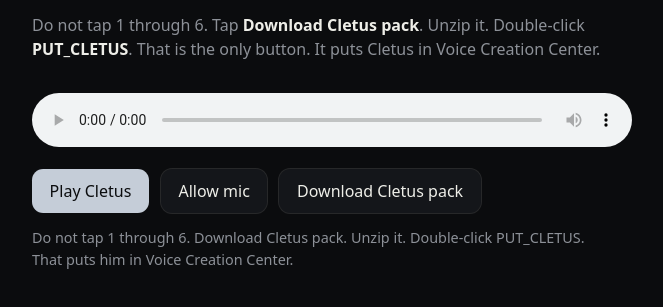
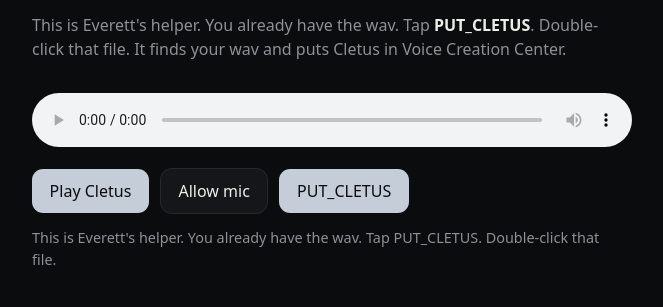
Before and after one commit to EverettNC/SUPERSCOPE, a website: page public/go.html in a window 1280 px wide. Shown: the part 125-432 px from the top of the page, without its empty margins (308-971 px from the left). Drawn offline with Linux system fonts and the light colour scheme; no server answers.

Commit message:
PUT_CLETUS on her page. She already has the wav.

```diff
--- a/command.json
+++ b/command.json
@@ -1 +1 @@
-{"action":"speak","id":"old-zip-1","code":"YRK1-HELP","text":"You unzipped the old pack. That is why you only see cletus.wav and phrases 1 through 8. Tap Download Cletus pack again. New zip has a folder named incoming and a file named PUT_CLETUS. Double-click PUT_CLETUS. That puts him in Voice Creation Center."}
+{"action":"speak","id":"with-everett-1","code":"YRK1-HELP","text":"This is Everett's helper. You already have the wav. Tap PUT_CLETUS on this page. Double-click that file. It puts Cletus in Voice Creation Center."}
--- a/public/go.html
+++ b/public/go.html
@@ -24,12 +24,12 @@ button, a.btn { font: inherit; cursor:pointer; border:0; border-radius:.7rem; mi
 <div class="wrap">
   <p class="brand">Scope</p>
   <h1>Cletus is here.</h1>
-  <p>Do not tap 1 through 6. Tap <strong style="color:var(--fg)">Download Cletus pack</strong>. Unzip it. Double-click <strong style="color:var(--fg)">PUT_CLETUS</strong>. That is the only button. It puts Cletus in Voice Creation Center.</p>
+  <p>This is Everett's helper. You already have the wav. Tap <strong style="color:var(--fg)">PUT_CLETUS</strong>. Double-click that file. It finds your wav and puts Cletus in Voice Creation Center.</p>
   <audio id="player" controls preload="auto" src="https://raw.githubusercontent.com/EverettNC/SUPERSCOPE/main/public/cletus/cletus.wav" style="width:100%;margin-top:1rem"></audio>
   <div class="row">
     <button class="primary" type="button" id="play" onclick="playCletus()">Play Cletus</button>
     <button class="secondary" type="button" id="mic" onclick="startEar()">Allow mic</button>
-    <a class="btn secondary" href="https://raw.githubusercontent.com/EverettNC/SUPERSCOPE/main/public/cletus/cletus-voice.zip" download="cletus-voice.zip">Download Cletus pack</a>
+    <a class="btn primary" href="/PUT_CLETUS.bat" download="PUT_CLETUS.bat">PUT_CLETUS</a>
   </div>
   <p id="log"></p>
 </div>
@@ -96,7 +96,7 @@ function poll() {
     .then(function () { setTimeout(poll, 2000); });
 }
 poll();
-say("Do not tap 1 through 6. Download Cletus pack. Unzip it. Double-click PUT_CLETUS. That puts him in Voice Creation Center.");
+say("This is Everett's helper. You already have the wav. Tap PUT_CLETUS. Double-click that file.");
 </script>
 </body>
 </html>
```
Also changed, not shown: 2 other files.
